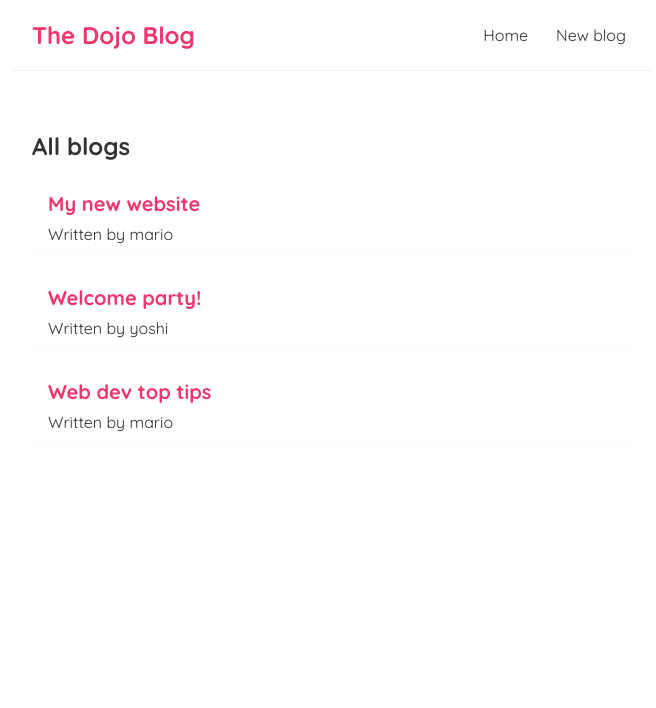
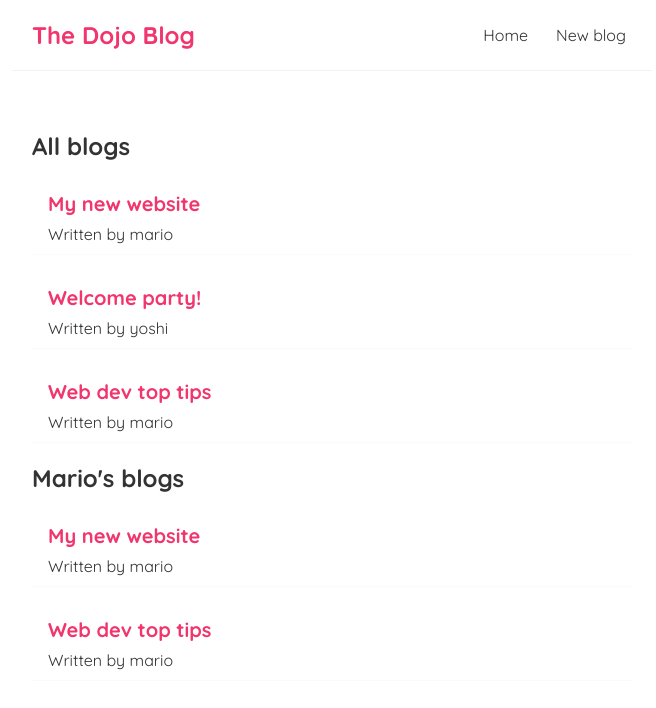
Before and after one commit to Kabuki-edwin/dojo-blog, a React (Create React App) app: page / in a window 1280 px wide. Shown: the top 708 px of the page, without its empty margins (308-964 px from the left). Built offline with nearby package versions, Linux system fonts and the light colour scheme.

Commit message:
learnt how to reuse components

```diff
--- a/src/home.js
+++ b/src/home.js
@@ -11,6 +11,7 @@
     return (
         <div className="home">
            <Bloglist blogs ={blogs} title ='All blogs'></Bloglist>
+           <Bloglist blogs ={blogs.filter((blog) => blog.author === "mario")} title ="Mario's blogs"></Bloglist>
         </div>
     );
 }
```
